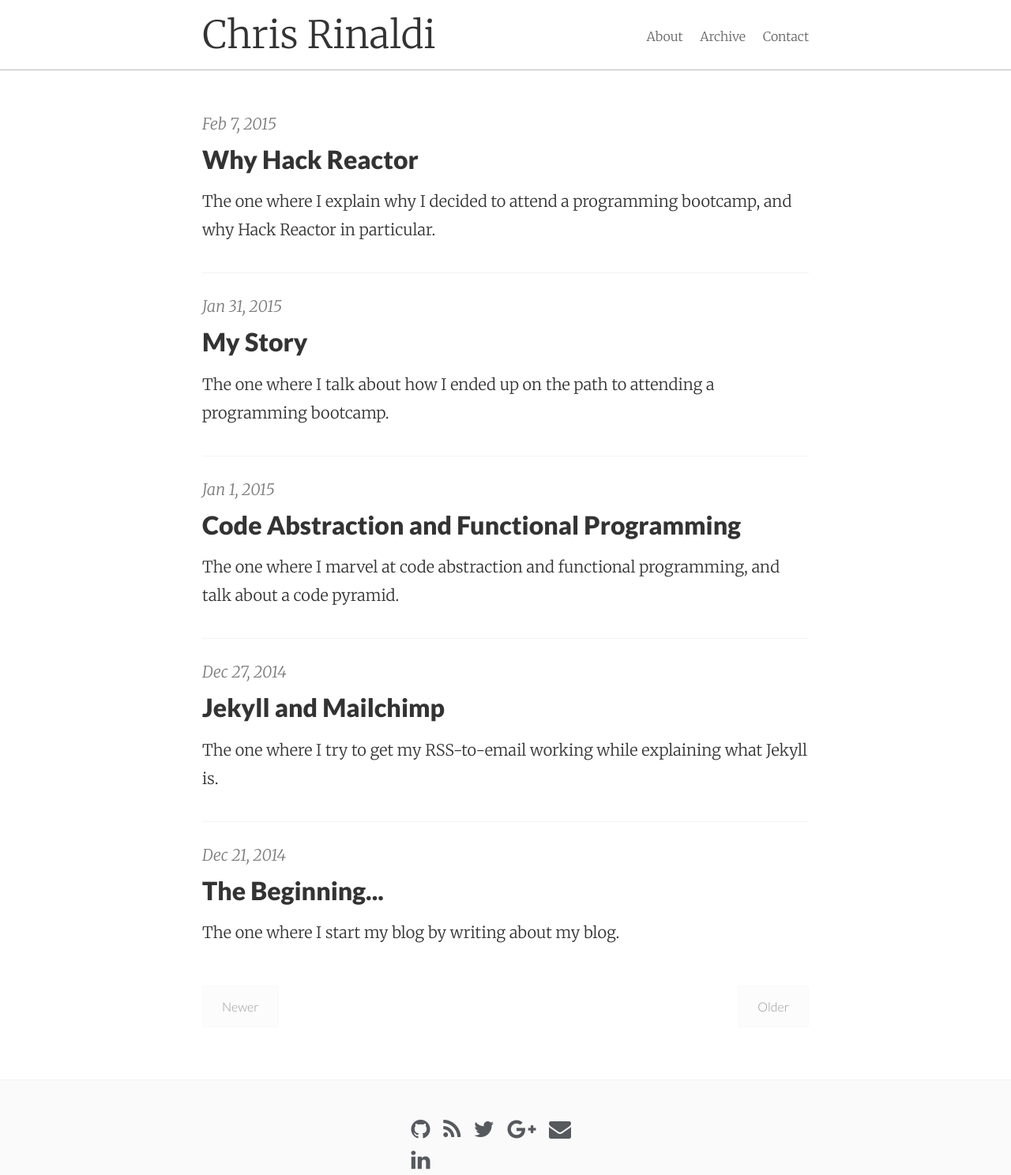
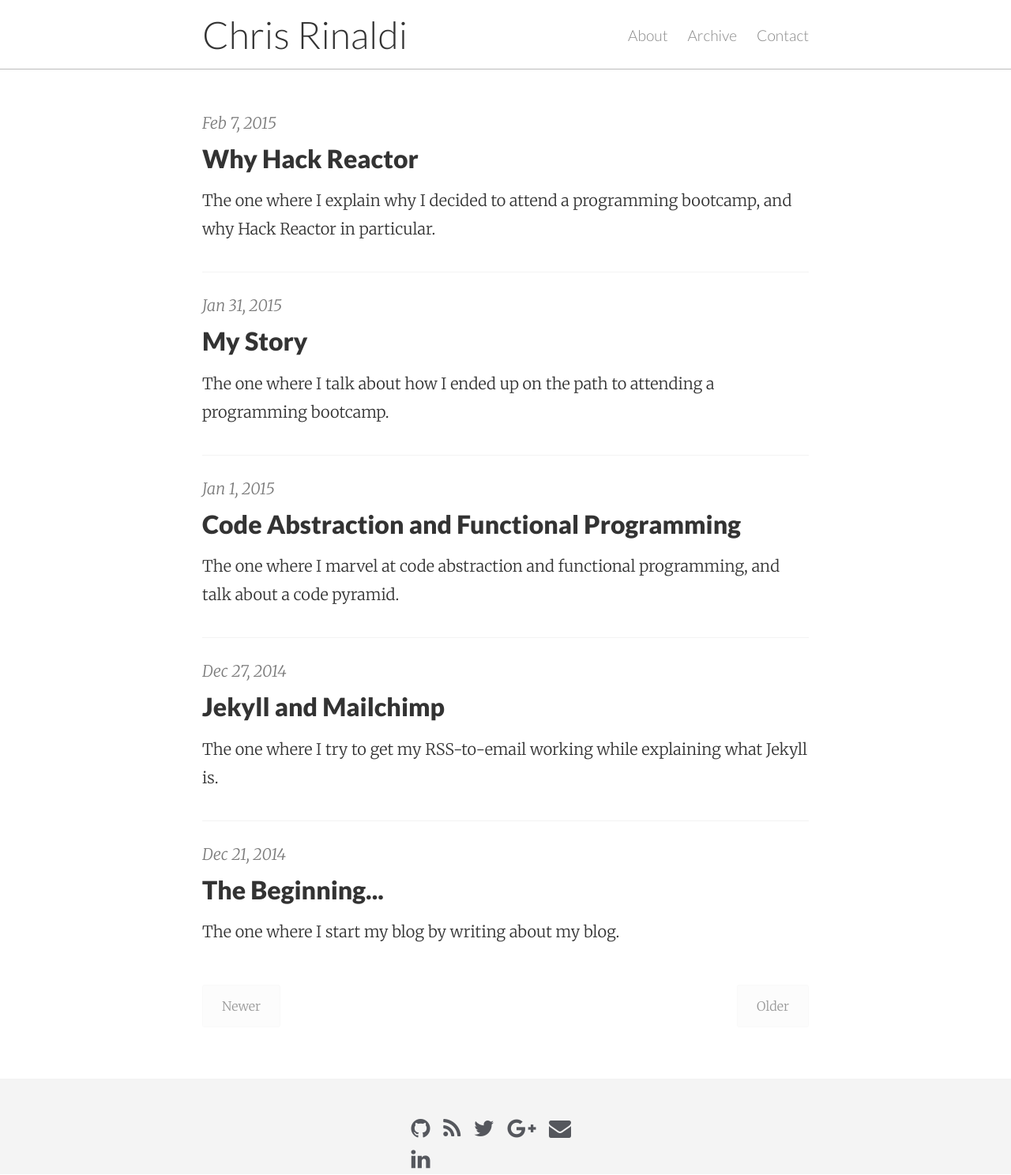
Before and after one commit to jrmatos/cgrinaldi.github.io, a Jekyll site: the page built from index.html, in a window 1280 px wide. Shown: the whole page at 79% size. Built offline with Jekyll 4.4.1, drawn with Linux system fonts in a browser that asks for light colours; nearby versions of some CDN libraries; the list of posts is cut into pages by our own code.

Commit message:
Update styles

```diff
--- a/_sass/_basscss.scss
+++ b/_sass/_basscss.scss
@@ -488,7 +488,7 @@ strong, .bold {
   appearance: none;
   white-space: nowrap;
   display: inline-block;
-  line-height: 2rem;
+  line-height: 1rem;
   height: auto;
   min-height: 2rem;
   padding: .5rem 1rem;
--- a/_sass/_main.scss
+++ b/_sass/_main.scss
@@ -63,14 +63,15 @@ body {
 }
 
 .site-header nav a {
-  font-size: 1rem;
-  color: #666;
+  font-family: 'Lato', 'Helvetica Neue', Helvetica, sans-serif;
+  font-size: 1.2rem;
+  color: #888;
 }
 
 .site-header nav a:hover {
   color: #444;
   opacity: 1;
-  border-bottom: 2px solid #444;
+  border-bottom: 1px solid #444;
 }
 
 .site-nav a + a {
@@ -131,7 +132,7 @@ body {
 .pagination,
 .button {
   font-size: 1rem;
-  font-family: 'Lato', 'Helvetica Neue', Helvetica, sans-serif;
+
   font-weight: 300;
   text-align: center;
 }
@@ -445,7 +446,7 @@ footer {
 footer,
 footer .wrap {
   color: #7a7a7a;
-  background-color: #fafafa;
+  background-color: #F4F4F4;
   font-family: 'Lato', 'Helvetica Neue', Helvetica, sans-serif;
   font-weight: 300;
   clear: both;
@@ -521,6 +522,8 @@ Copyright (c) 2014 Daniel Eden
 
 .site-title {
   font-size: 3rem;
+  font-family: 'Lato', 'Helvetica Neue', Helvetica, sans-serif;
+  padding-right: 5px;
 }
 
 #subscribe {
```
